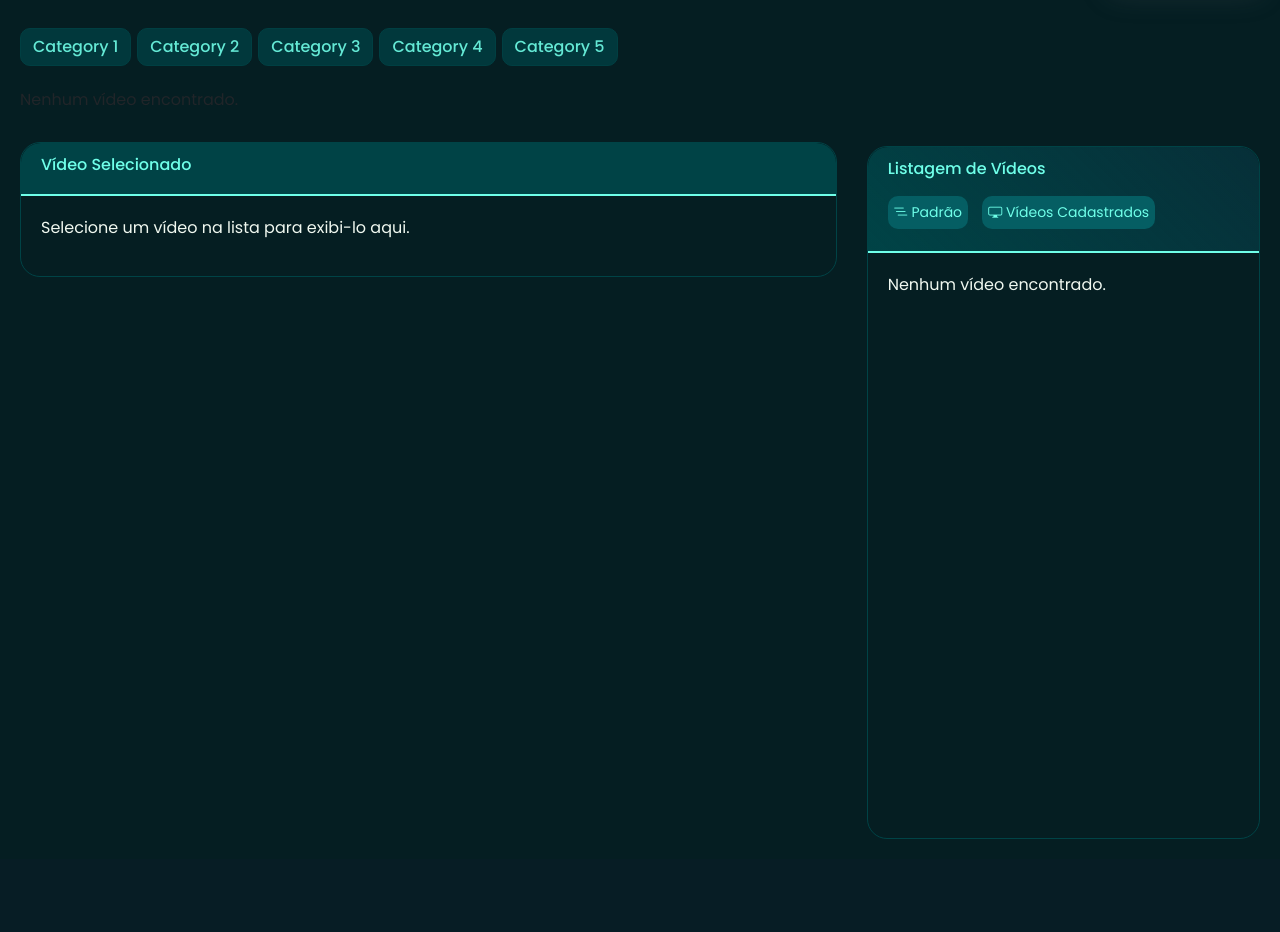
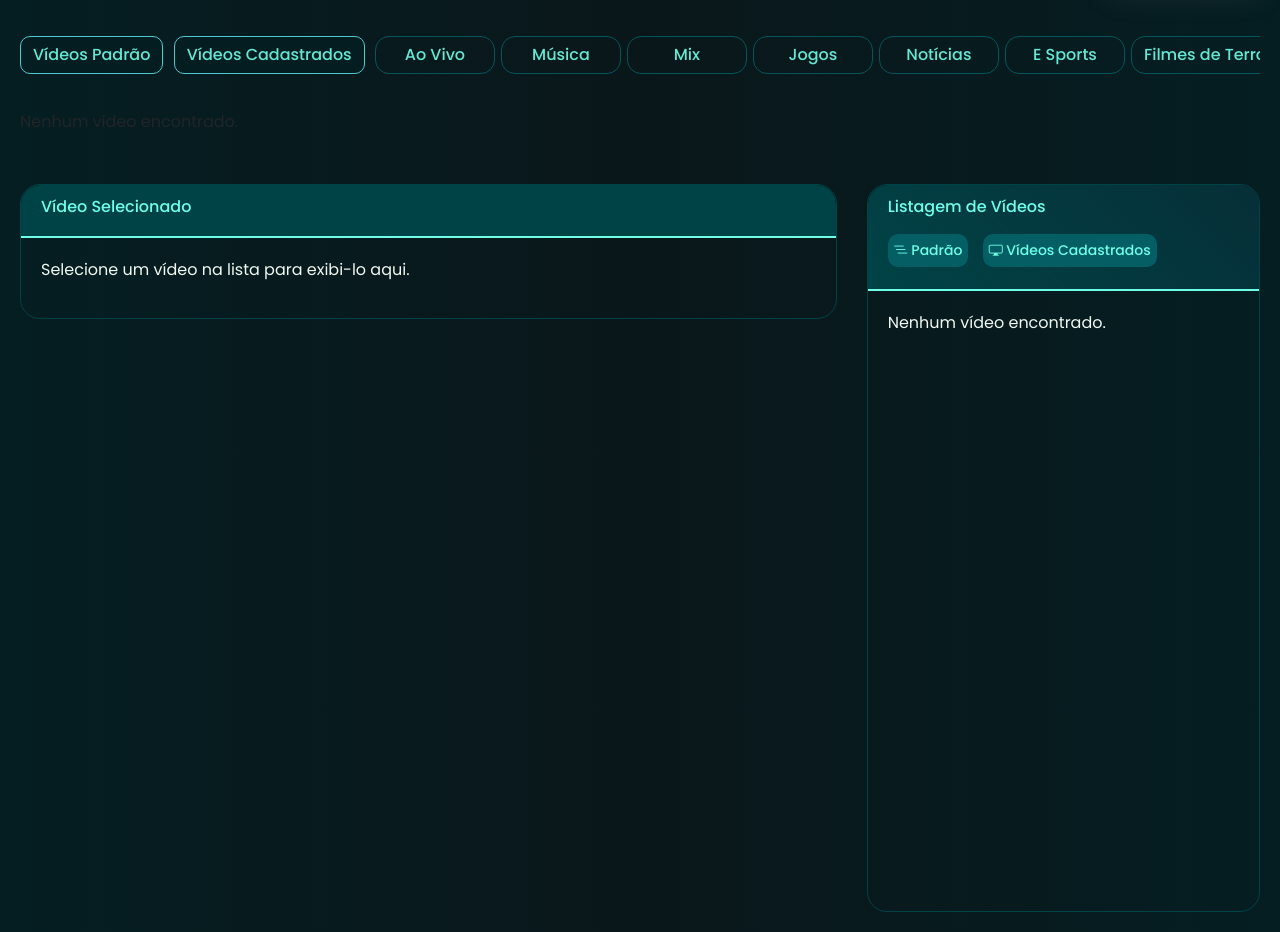
Before and after one commit to ricardo006/crudphp, a PHP site: page /read.php in a window 1280 px wide. Shown: the part 56-988 px from the top of the page. Before the commit the page ends 895 px from the top, so only its background shows below. Run offline with PHP 8.4, Linux system fonts and the light colour scheme; data that the repository does not hold is empty; some libraries are stand-ins or nearby versions.

Commit message:
Adicionando videos

```diff
--- a/read.php
+++ b/read.php
@@ -55,13 +55,17 @@
     </nav>
 
     <div class="container-custom mt-2">
-        <div class="scroll-categories">
+
+            <div class="card-content-scroll mt-2 mb-4">
+                <button class="btn btn-item1-scroll">Vídeos Padrão</button>
+                <button class="btn btn-item2-scroll">Vídeos Cadastrados</button>
                 <?php
-                $categories = ['Category 1', 'Category 2', 'Category 3', 'Category 4', 'Category 5'];
+                    $categories = ['Ao Vivo', 'Música', 'Mix', 'Jogos', 'Notícias', 'E Sports', 'Filmes de Terror', 'Música Pop', 'Eletrônica', 'Assistidos', 'Novidades', 'Alan Walker'];
                     foreach ($categories as $category) {
-                        echo '<button class="btn btn-primary btn-items-scroll">' . $category . '</button>';
+                        echo '<button class="btn btn-items-scroll">' . $category . '</button>';
                     }
                 ?>
+            </div>
 
             <div class="card-content-scroll">
             <?php
@@ -87,12 +91,12 @@
                         $thumbnail_url = $isYouTube ? "https://img.youtube.com/vi/{$video_id}/0.jpg" : "caminho_para_thumbnail_default.jpg";
                         ?>
 
-                        <div class="card-horizontal">
+                        <!-- <div class="card-horizontal">
                             <div class="row">
-                                <div class="col-md-6 col-sm-12">
+                                <div class="col-md-12 col-sm-12">
                                     <img src="<?= $thumbnail_url ?>" class="img-fluid" alt="..." style="width: auto;">
                                 </div>
-                                <div class="col-md-6 col-sm-12">
+                                <div class="col-md-12 col-sm-12">
                                     <div class="card-body">
                                         <h5 class="card-title" style="text-align: left;"><?= $row['titulo'] ?></h5>
                                         <p class="card-text" style="width: 100%; text-align: justify;">
@@ -101,7 +105,17 @@
                                     </div>
                                 </div>
                             </div>
+                        </div> -->
+
+                        <div class="card-horizontal" style="width: 18rem; height: 350px;">
+                            <img src="<?= $thumbnail_url ?>" class="card-img-top" alt="...">
+                            <div class="card-body">
+                                <h5 class="card-title"><?= $row['titulo'] ?></h5>
+                                <p class="card-text"><?= $row['descricao'] ?> </p>
+                                <!-- <a href="#" class="btn btn-primary">Go somewhere</a> -->
                             </div>
+                        </div>
+
                         <?php
                     }
                 } else {
@@ -111,7 +125,7 @@
         </div>
 
         <div class="row">
-            <div class="col-md-8 col-sm-12 mb-3 mt-1">
+            <div class="col-md-8 col-sm-12 mb-3 mt-4">
                 <div class="card card-selected">
                     <div class="card-header">
                         <div class="row">
@@ -121,7 +135,7 @@
                             <div class="col-md-12 text-right transition-video" style="display: none;">
                                 <div class="d-flex align-items-center justify-content-begin">
                                     <i class="fas fa-volume-up icon-sound"></i>
-                                    <h6 class="ml-2 mt-2 txt-reproduzindo">&nbsp;Reproduzindo agora &nbsp;</h6>
+                                    <h6 class="ml-2 mt-2 txt-reproduzindo">&nbsp;Reproduzindo agora:&nbsp;</h6>
                                     <h6 class="mt-2 mr-2 txt-title-video">&nbsp;Texto à direita</>
                                 </div>
                             </div>
@@ -135,7 +149,7 @@
                 </div>
             </div>
 
-            <div class="col-md-4 col-sm-12 mt-2">
+            <div class="col-md-4 col-sm-12 mt-4">
                 <div class="card card-list">
                     <div class="card-header header-list sticky-top">
                         <h6>Listagem de Vídeos</h6>
@@ -149,7 +163,7 @@
                         </div>
                     </div>
 
-                    <div class="card-body" style="height: 585px; max-height: 700px; overflow-y: auto;" id="video-list">
+                    <div class="card-body" style="height: 620px; max-height: 700px; overflow-y: auto;" id="video-list">
                         <?php
                             $sql = "SELECT * FROM videos";
                             $result = $conn->query($sql);
@@ -208,8 +222,8 @@
 
                         videoCard.innerHTML = `
                             <div class="row g-0">
-                    <div class="col-md-4">
-                        <img src="${video.thumbnail}" class="rounded-start" alt="..." style="width: 100%; height: auto;">
+                                <div class="col-md-4 img-padrao">
+                                    <img src="${video.thumbnail}" class="rounded-start" alt="..." style="width: 100%;">
                                 </div>
                                 <div class="col-md-8">
                                     <div class="card-body">
@@ -234,7 +248,7 @@
             let videoId = videoUrl.includes('youtu.be') ? videoUrl.split('youtu.be/')[1] : videoUrl.split('v=')[1];
                 videoIframe = `<iframe width="100%" height="100%" src="https://www.youtube.com/embed/${videoId}" frameborder="0" allow="accelerometer; autoplay; encrypted-media; gyroscope; picture-in-picture" allowfullscreen></iframe>`;
             } else {
-            videoIframe = `<video class="video-padrao" controls><source src="${videoUrl}" type="video/mp4">Your browser does not support the video tag.</video>`;
+                videoIframe = `<video width="100%" height="100%" class="video-padrao" controls><source src="${videoUrl}" type="video/mp4">Your browser does not support the video tag.</video>`;
             }
 
             videoContainer.innerHTML = videoIframe;
@@ -257,7 +271,7 @@
         }
 
         function mostrarVideosCadastrados() {
-            location.reload(); // Recarrega a página para mostrar os vídeos cadastrados
+            location.reload();
         }
 
         function exibirVideo(videoUrl, isYouTube) {
--- a/styles.css
+++ b/styles.css
@@ -1,6 +1,6 @@
 body {
-    /* background-image: linear-gradient(to bottom, #051E22, #15363b, #051E22); */
-    background-color: #051E22;
+    background-image: linear-gradient(to right, #051E22, #0a171a, #051E22);
+    /* background-color: #051E22; */
     font-family: 'Poppins', sans-serif;
     margin: 0;
     padding: 0;
@@ -236,16 +258,17 @@ img {
     border-radius: 10px;
     color: #6FFFE9;
     font-size: 14px;
-    font-weight: 400;
+    font-weight: 500;
     border: none !important;
 }
 
-.btn-cadastrados:hover, .btn-padrao:hover, .btn-cadastrar:hover {
+.btn-cadastrados:hover, .btn-padrao:hover, .btn-cadastrar:hover, .btn-form-cadastrar:hover {
     background-color: #055e63;
+    box-shadow: none;
     border-radius: 10px;
     color: #6FFFE9;
     font-size: 14px;
-    font-weight: 400;
+    font-weight: 500;
     border: none !important;
 }
 
@@ -258,11 +281,11 @@ img {
     border-radius: 10px;
     color: #6FFFE9;
     font-size: 14px;
-    font-weight: 400;
+    font-weight: 500;
     border: none !important;
 }
 
-.btn-cadastrar {
+.btn-cadastrar, .btn-form-cadastrar {
     background-color: #055e63;
     border: 0 !important;
     border-radius: 10px;
@@ -273,20 +296,20 @@ img {
 }
 
 .btn-items-scroll {
-    border-radius: 10px;
+    min-width: 120px;
+    border-radius: 14px;
     color: #6FFFE9;
-    background-color: #004346;
+    background-color: transparent !important;
     margin-right: 6px;
     margin-bottom: 12px;
-    border: 1px solid #004346 !important;
+    border: 1px solid #055e63 !important;
     font-weight: 500;
     opacity: 0.9;
-    background-color: rgba(0, 67, 70, 0.8);
     transition: border-color 0.3s ease-in-out;
 }
 
 .btn-items-scroll:hover {
-    border-radius: 12px;
+    border-radius: 10px;
     color: #6FFFE9;
     background-color: #055e63 !important;
     border: 1px solid #6FFFE9 !important;
@@ -294,3 +317,15 @@ img {
     font-weight: 500;
     transition: border-color 0.3s ease-in-out;
 }
+
+.btn-item1-scroll, .btn-item2-scroll{
+    border-radius: 10px;
+    color: #6FFFE9 !important;
+    background-color: #051E22;
+    margin-right: 6px;
+    margin-bottom: 12px;
+    border: 1px solid #58dde4 !important;
+    font-weight: 500;
+    opacity: 0.9;
+    transition: border-color 0.3s ease-in-out;
+}
```
Also changed, not shown: other parts of styles.css (+32 -10 lines), create.php (+5 -3 lines), get_videos.php (+5 -27 lines), videos-padrao/thumbnail.png (added), 2 other files. Lines whose indentation alone changed are shown as unchanged.
